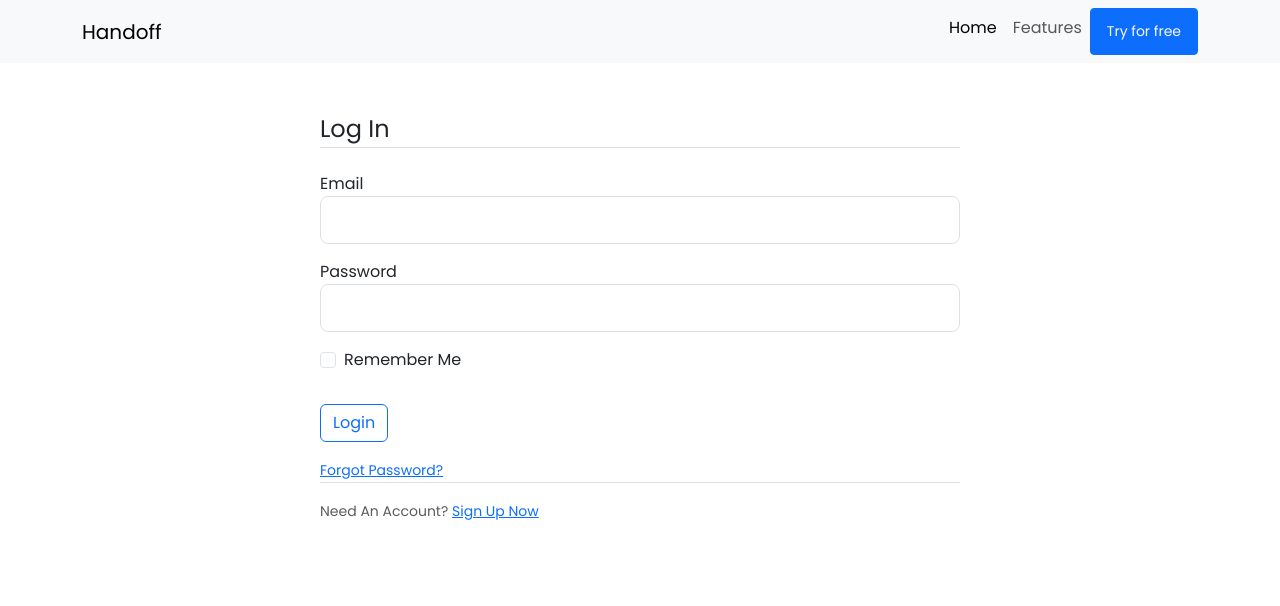
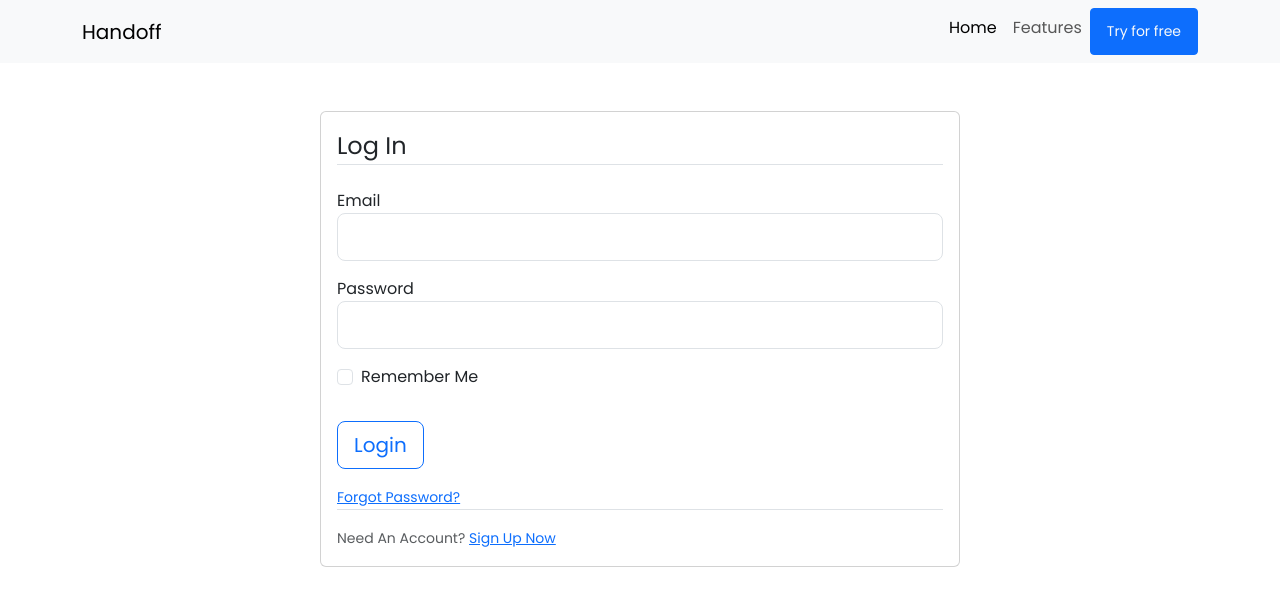
Before and after one commit to AbdulRaufAl-hassan101010/Handoff, a Flask app: page /login in a window 1280 px wide. Shown: the top 606 px of the page. Run offline with Flask 3, Linux system fonts and the light colour scheme; some libraries are stand-ins or nearby versions.

Commit message:
restructed the layout file

```diff
--- a/handoffmls/templates/login.html
+++ b/handoffmls/templates/login.html
@@ -1,6 +1,6 @@
 {% extends "layout.html" %}
 {% block content %}
-    <main class="w-50 mx-auto mt-5">
+    <main class="w-50 mx-auto my-5 card p-3">
     <div class="content-section">
         <form method="POST" action="">
             {{ form.hidden_tag() }}
@@ -38,7 +38,7 @@
                 </div>
             </fieldset>
             <div class="form-group mb-3">
-                {{ form.submit(class="btn btn-outline-primary") }}
+                {{ form.submit(class="btn btn-outline-primary btn-lg") }}
             </div>
             <small class="text-muted ml-2 mb-3">
                 <a href="#">Forgot Password?</a>
--- a/handoffmls/templates/register.html
+++ b/handoffmls/templates/register.html
@@ -1,6 +1,6 @@
 {% extends "layout.html" %}
 {% block content %}
-<main class="w-50 mx-auto mt-5">
+<main class="w-50 mx-auto my-5 card p-3">
     <div class="content-section">
         <form method="POST" action="">
             {{ form.hidden_tag() }}
```
